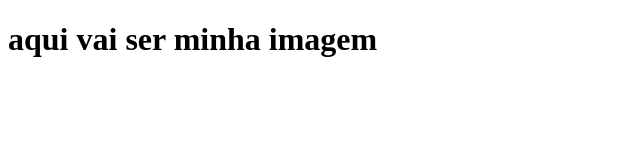
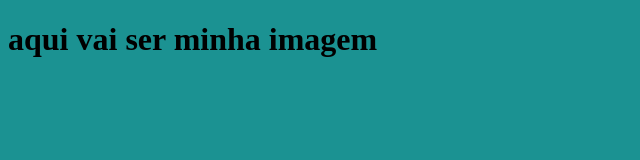
Before and after one commit to gabivic/site-creative-alura, a plain HTML site: page index.html in a window 1280 px wide. Shown: the whole page, without its empty margins (0-640 px from the left). Drawn offline with Linux system fonts and the light colour scheme.

Commit message:
Add files via upload

```diff
--- a/index.html
+++ b/index.html
@@ -7,8 +7,7 @@
     <title>Document</title>
     <link rel="stylesheet" href="style.css">
 </head>
-<body>
-    <h1>aqui vai ser minha imagem</h1>
+     <h1>aqui vai ser minha imagem</h1>
 
 </body>
 </html>
--- a/style.css
+++ b/style.css
@@ -0,0 +1,2 @@
+body{
+    background-color: #1b9292;}
```
